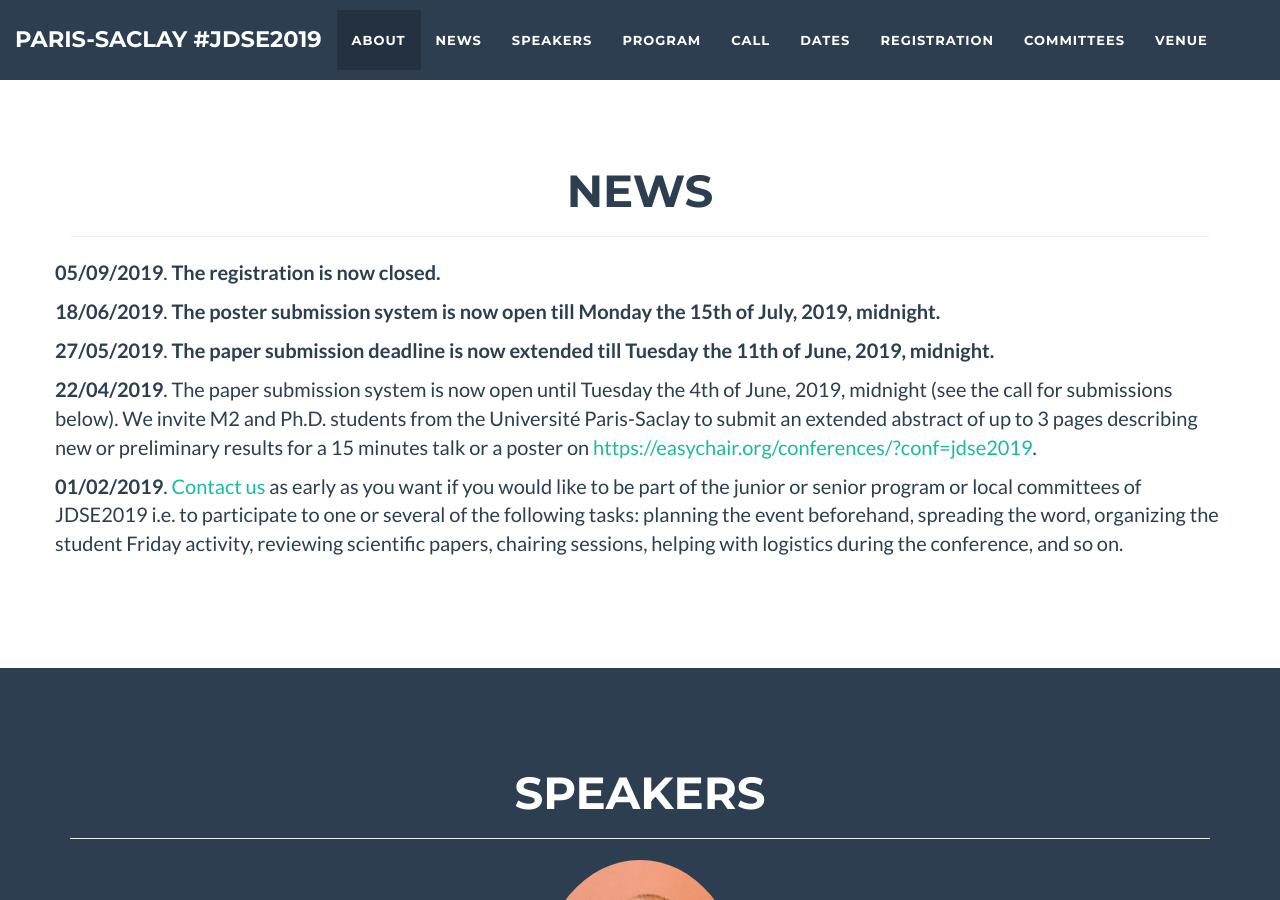
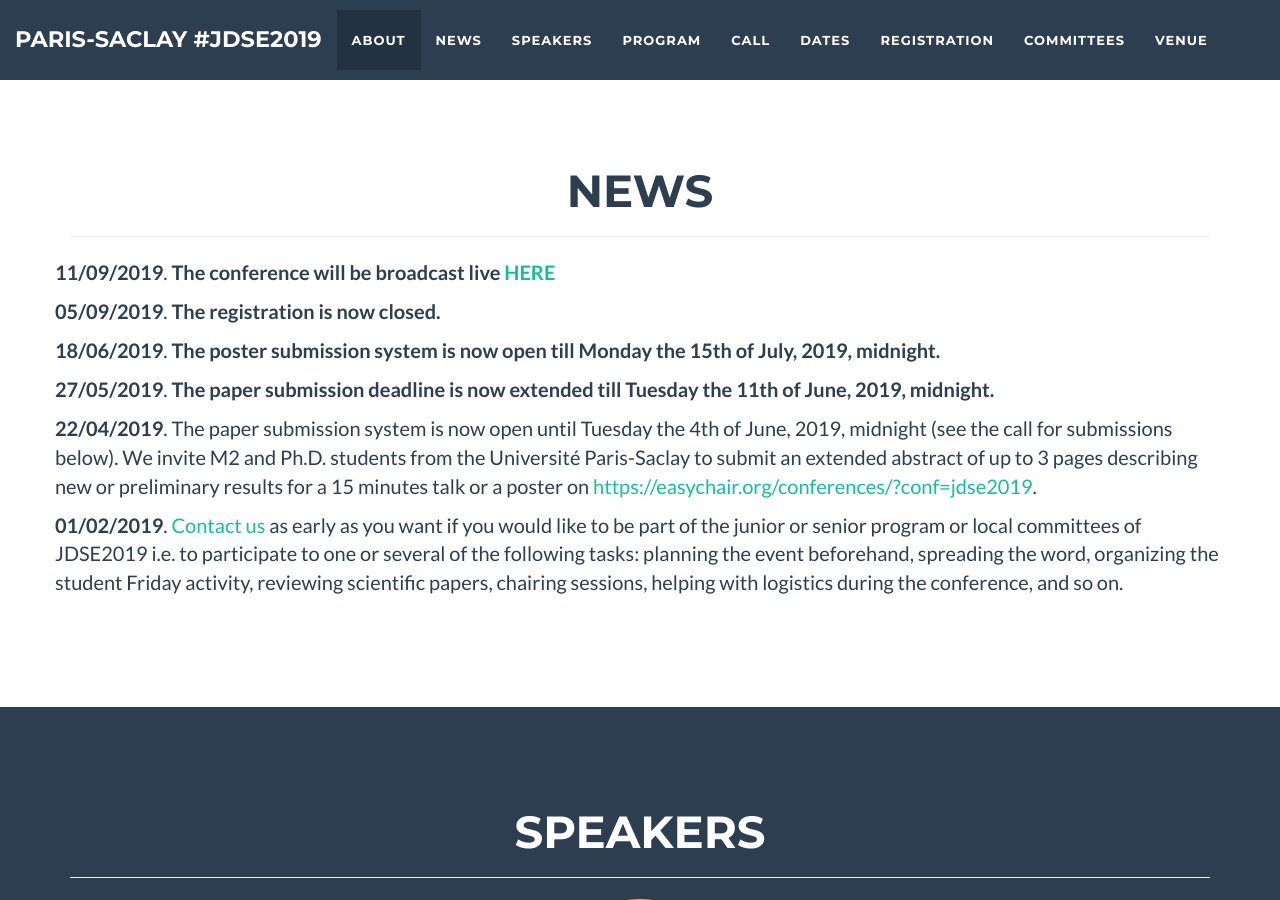
Before and after one commit to jdse-paris/jDSE2019, a Jekyll site: the page built from index.html, in a window 1280 px wide and 900 px high, scrolled down 1676 px. Built offline with Jekyll 4.4.1, drawn with Linux system fonts in a browser that asks for light colours.

Commit message:
Update news.html

```diff
--- a/_includes/news.html
+++ b/_includes/news.html
@@ -35,6 +35,10 @@
 		      <b>28/08/2019</b>. <b>The registration is now close. The names of the students selected to attend the Google visit will be communicated shortly.</b>
 	      </p>
 		-->
+
+	      <p>
+		      <b>11/09/2019</b>. <b>The conference will be broadcast live <a href="https://webtv.ecp.fr/lives/live-easycast-n193/" target="_blank">HERE</a> </b>
+	      </p>
               <p>
 		      <b>05/09/2019</b>. <b>The registration is now closed. </b>
 	      </p>
```
